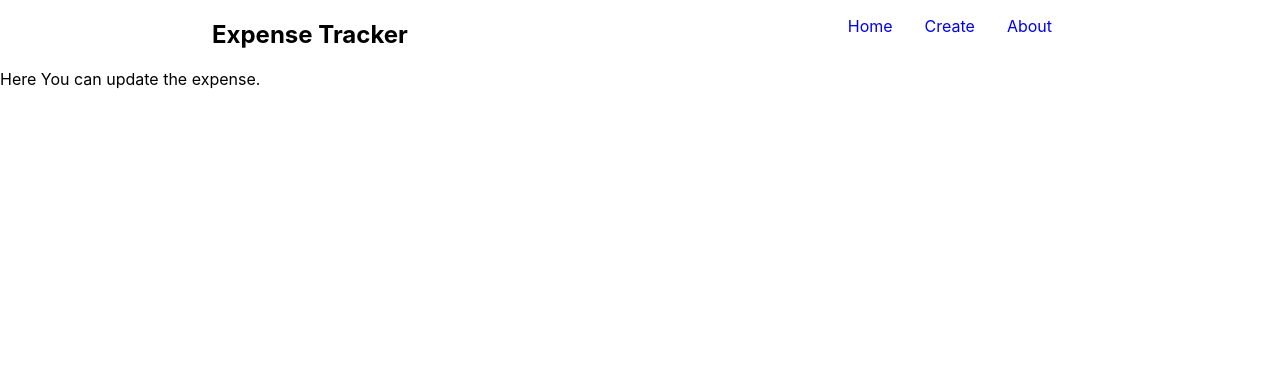
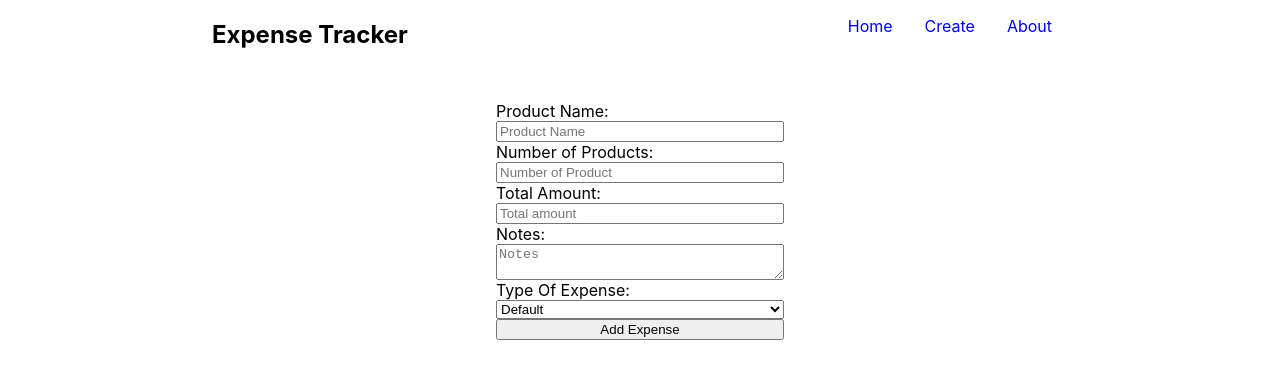
Before and after one commit to pkkrsingh877/expense-manager, a React (Create React App) app in the folder frontend/: page /update/1 in a window 1280 px wide. Shown: the top 378 px of the page. Built offline with nearby package versions, Linux system fonts and the light colour scheme.

Commit message:
working onupdate and display unique expense features

```diff
--- a/frontend/src/components/Expenses/Expense.jsx
+++ b/frontend/src/components/Expenses/Expense.jsx
@@ -1,14 +1,17 @@
 const Expense = () => {
+    const [expenses, setExpenses] = useState([]);
+    const { data, pending, error } = useFetch(`http://localhost:8000/expense/${id}`);
+
     return (
         <div>
-            <b>Product Id: </b>
-            <b>Product Name: </b>
-            <b>Number of Products: </b>
-            <b>Total Amount: </b>
-            <b>Notes: </b>
-            <b>Type of Expense: </b>
-            <b>Created At: </b>
-            <b>Updated At: </b>
+            <b>Product Id: {expense._id}</b>
+            <b>Product Name: {expense.productName}</b>
+            <b>Number of Products: {expense.numberOfProducts}</b>
+            <b>Total Amount: {expense.totalAmount}</b>
+            <b>Notes: {expense.notes}</b>
+            <b>Type of Expense: {expense.typeOfExpense}</b>
+            <b>Created At: {expense.createdAt}</b>
+            <b>Updated At: {expense.updatedAt}</b>
         </div>
      );
 }
--- a/frontend/src/components/Expenses/Expenses.jsx
+++ b/frontend/src/components/Expenses/Expenses.jsx
@@ -1,15 +1,11 @@
 import { Link } from 'react-router-dom';
 import useFetch from '../Utilities/useFetch'
 import { useEffect, useState } from 'react';
-import  '../../css/expenses.css';
+import '../../css/expenses.css';
 
 const Expenses = () => {
     const [expenses, setExpenses] = useState([]);
     const { data, pending, error } = useFetch('http://localhost:8000/expenses');
-
-    const handleUpdate = (id) => {
-
-    }
 
     const handleDelete = async (id) => {
         // Add the expense to your backend here
@@ -18,7 +14,7 @@ const Expenses = () => {
             headers: {
                 "Content-Type": "application/json",
             },
-            body: JSON.stringify({id})
+            body: JSON.stringify({ id })
         });
     }
 
@@ -37,7 +33,9 @@ const Expenses = () => {
                     <li key={expense._id} className='list-items'>
                         <span>{expense.productName}</span>
                         <span>&#x20B9;{expense.totalAmount}</span>
+                        <Link to={`/update/${expense._id}`}>
                             <button className="updateButton">Update</button>
+                        </Link>
                         <button className="deleteButton" onClick={() => handleDelete(expense._id)}>Delete</button>
                     </li>
                 ))}
--- a/frontend/src/components/Expenses/Update.jsx
+++ b/frontend/src/components/Expenses/Update.jsx
@@ -1,8 +1,68 @@
+import { useState } from 'react';
+
 const UpdateExpense = () => {
+
+    const [productName, setProductName] = useState('');
+    const [totalAmount, setTotalAmount] = useState('');
+    const [numberOfProducts, setNumberOfProducts] = useState('');
+    const [notes, setNotes] = useState('');
+    const [typeOfExpense, setTypeOfExpense] = useState('default');
+
+    const handleSubmit = (event) => {
+        event.preventDefault();
+
+        // Add the expense to your backend here
+        const response = fetch('http://localhost:8000/expenses', {
+            method: "POST",
+            headers: {
+              "Content-Type": "application/json",
+            },
+            body: JSON.stringify({
+              productName, totalAmount, numberOfProducts, notes, typeOfExpense
+            }),
+          });
+    };
+
     return (
-    <div>
-        Here You can update the expense.
-    </div>
+        <form className='form' onSubmit={handleSubmit}>
+            Product Name:
+            <input
+                type="text"
+                placeholder="Product Name"
+                value={productName}
+                onChange={(event) => setProductName(event.target.value)}
+            />
+            Number of Products:
+            <input
+                type="text"
+                placeholder="Number of Product"
+                value={numberOfProducts}
+                onChange={(event) => setNumberOfProducts(event.target.value)}
+            />
+            Total Amount:
+            <input
+                type="number"
+                placeholder="Total amount"
+                value={totalAmount}
+                onChange={(event) => setTotalAmount(event.target.value)}
+            />
+            Notes:
+            <textarea
+                placeholder="Notes"
+                value={notes}
+                onChange={(event) => setNotes(event.target.value)}
+            />
+            Type Of Expense:
+            <select
+                value={typeOfExpense}
+                onChange={(event) => setTypeOfExpense(event.target.value)}
+            >
+                <option value="default">Default</option>
+                <option value="recurring">Recurring</option>
+                <option value="future">Future</option>
+            </select>
+            <button type="submit">Add Expense</button>
+        </form>
     );
 }
 
--- a/frontend/src/css/expenses.css
+++ b/frontend/src/css/expenses.css
@@ -1,9 +1,3 @@
-/* .list {
-    display: flex;
-    flex-direction: column;
-    flex-wrap: nowrap;
-} */
-
 .list-items {
     display: grid;
     grid-template-columns: repeat(4, 1fr);
@@ -13,3 +7,8 @@
     padding: 1rem;
     margin: 0 1rem;
 }
+
+button {
+    width: 100%;
+    height: 100%;
+}
```
Also changed, not shown: 1 other file (tests, documents, lock files or other folders). Lines whose indentation alone changed are shown as unchanged.
